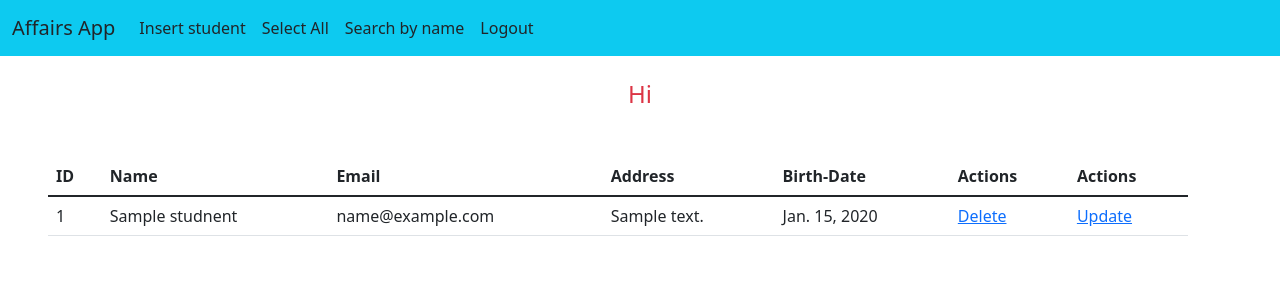
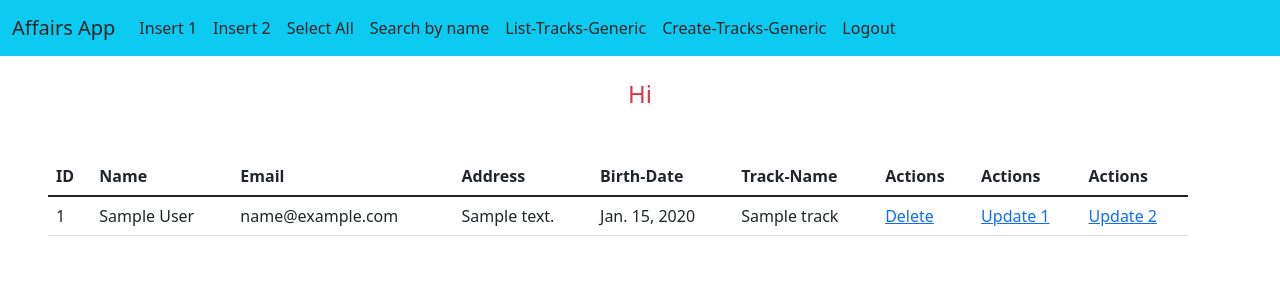
Before and after one commit to aya-98/django-labs, a Django app: page /select/ in a window 1280 px wide. Shown: the top 300 px of the page. Run offline with Django 3.2, Linux system fonts and the light colour scheme; tables that the repository leaves empty hold one stand-in row (values such as "Sample post"); some libraries are stand-ins or nearby versions.

Commit message:
third commit django lab4

```diff
--- a/day1/affairs/models.py
+++ b/day1/affairs/models.py
@@ -1,11 +1,12 @@
 from django.db import models
 
-class studnent(models.Model):
+class student(models.Model):
     id=models.AutoField(primary_key=True)
     name=models.CharField(max_length=30)
     mail=models.EmailField()
     bdate=models.DateField()
     address=models.CharField(max_length=40)
+    track= models.ForeignKey('track' , on_delete=models.CASCADE )
 
 class track(models.Model):
     name = models.CharField(max_length=20)
--- a/day1/affairs/templates/home.html
+++ b/day1/affairs/templates/home.html
@@ -14,7 +14,11 @@
               <div class="collapse navbar-collapse" >
                 <ul class="navbar-nav me-auto mb-2 mb-lg-0">
                   <li class="nav-item">
-                    <a class="nav-link text-dark"  href="/insert"> Insert student </a>
+                    <a class="nav-link text-dark"  href="/insert1"> Insert 1 </a>
+                  </li>
+
+                  <li class="nav-item">
+                    <a class="nav-link text-dark"  href="/insert2"> Insert 2 </a>
                   </li>
 
                   <li class="nav-item">
@@ -22,6 +26,12 @@
                   </li>
                   <li class="nav-item">
                     <a class="nav-link text-dark" href="/search"> Search by name  </a>
+                  </li>
+                  <li class="nav-item">
+                    <a class="nav-link text-dark" href="/list-tracks-generic"> List-Tracks-Generic </a>
+                  </li>
+                  <li class="nav-item">
+                    <a class="nav-link text-dark" href="/track-form"> Create-Tracks-Generic </a>
                   </li>
                   <li class="nav-item">
                     <a class="nav-link text-dark" href="/logout"> Logout  </a>
--- a/day1/affairs/templates/res-search.html
+++ b/day1/affairs/templates/res-search.html
@@ -11,6 +11,8 @@
                 <th> Email </th>
                 <th> Address </th>
                 <th> Birth-Date </th>
+                <th> Track-Name</th>
+
 
             </tr>
           </thead>
@@ -23,6 +25,7 @@
                   <td> {{stud.mail}}</td>
                   <td> {{stud.address}}</td>
                   <td>{{stud.bdate}}</td>
+                  <td>{{stud.track.name}}</td>
 
 
               </tr>
--- a/day1/affairs/templates/select.html
+++ b/day1/affairs/templates/select.html
@@ -13,6 +13,8 @@
                 <th> Email </th>
                 <th> Address </th>
                 <th> Birth-Date </th>
+                <th> Track-Name</th>
+                <th> Actions </th>
                 <th> Actions </th>
                 <th> Actions </th>
             </tr>
@@ -26,8 +28,10 @@
                   <td> {{stud.mail}}</td>
                   <td> {{stud.address}}</td>
                   <td>{{stud.bdate}}</td>
+                  <td>{{stud.track.name}}</td>
                   <td> <a href='/delete/{{stud.id}}' >  Delete </a> </td>
-                  <td> <a href='/update/{{stud.id}}'>  Update </a> </td>
+                  <td> <a href='/update1/{{stud.id}}'>  Update 1 </a> </td>
+                  <td> <a href='/update2/{{stud.id}}'>  Update 2 </a> </td>
 
 
 
--- a/day1/affairs/templates/update.html
+++ b/day1/affairs/templates/update.html
@@ -6,9 +6,10 @@
 {%block content%}
 
 <form class='container my-5 mx-5' method="POST">
+  <h6 class="text-danger text-center "> {{msg}} </h6>
     {%csrf_token%}
 
-    <div class="mb-3">
+    <!-- <div class="mb-3">
       <label  class="form-label"> User name </label>
       <input type="text" class="form-control" name="uname" value={{stud.name}} >
 
@@ -21,6 +22,8 @@
       <div class="mb-3">
         <label  class="form-label">  Address </label>
         <input type="text" class="form-control" name="address" value={{stud.address}}>
+     -->
+    {{form1.as_p}}
 
 
 <div class='d-flex justify-content-center mt-4'>
--- a/day1/affairs/views.py
+++ b/day1/affairs/views.py
@@ -1,17 +1,64 @@
+
+from dataclasses import fields
+from django.http import HttpResponse
 from django.shortcuts import render , redirect , HttpResponseRedirect
-from .models import studnent
+from .models import student , track
 from django.contrib.auth import logout
+from .forms import form1 , form2
+from django.views import View
+from django.views.generic import ListView , CreateView
+
 def insert_stud(req):
     if req.method=='POST':
-        studnent.objects.create(name=req.POST['uname'] , mail=req.POST['mail'] , address=req.POST['address'] , bdate=req.POST['bdate'])
+        student.objects.create(name=req.POST['uname'] , mail=req.POST['mail'] , address=req.POST['address'] , bdate=req.POST['bdate'])
         return render(req , 'insert.html')
 
     else:
         print('hellommmmm')
         return render(req , 'insert.html')
 
+def insert1(req):
+
+
+    if req.method=='POST':
+        s_form=form1(req.POST)
+        if s_form.is_valid():
+            print('hellonnnn')
+            student.objects.create(name=req.POST['name'] , mail=req.POST['mail'] , address=req.POST['address'] , bdate=req.POST['bdate'] , track=track.objects.get(id = req.POST['track']))
+            return  HttpResponseRedirect('/select/')
+
+        else:
+            msg= 'incorrect format for fields ' + str(s_form.errors.keys())
+
+            return render(req , 'insert.html' , {'form1' : s_form  , 'msg' : msg})
+
+
+    else:
+        s_form=form1()
+        return render(req , 'insert.html' , {'form1' : s_form })
+
+
+def insert2(req):
+    if req.method=='GET':
+        s_form=form2()
+        return render(req , 'insert.html' , {'form1' : s_form})
+
+    else:
+        s_form=form2(req.POST)
+        if s_form.is_valid():
+            s_form.save()
+            return  HttpResponseRedirect('/select/')
+
+        else:
+            msg= 'incorrect format for fields ' + str(s_form.errors.keys())
+            return render(req , 'insert.html' , {'form1' : s_form  , 'msg' : msg})
+
+
+
+
+
 def select_stud(req) :
-    studs=studnent.objects.all()
+    studs=student.objects.all()
     obj={}
     obj['studs']=studs
     print(studs)
@@ -23,7 +70,7 @@
         return render(req ,'search.html')
 
     else:
-        studs=studnent.objects.filter(name=req.POST['uname'])
+        studs=student.objects.filter(name=req.POST['uname'])
         return render(req ,'res-search.html' ,{'studs' : studs})
 
 
@@ -32,19 +79,79 @@
 
 
 def del_stud(req ,id):
-    studnent.objects.filter(id=id).delete()
-    return render(req ,'select.html' ,{'studs' : studnent.objects.all() })
+    student.objects.filter(id=id).delete()
+    return render(req ,'select.html' ,{'studs' : student.objects.all() })
 
 
 def update(req , id):
     if req.method =='GET':
-        stud = studnent.objects.get(id=id)
+        stud = student.objects.get(id=id)
         return render(req ,'update.html', {'stud': stud})
 
     else:
-        studnent.objects.filter(id=id).update(name=req.POST['uname'] , mail=req.POST['mail'] , address=req.POST['address'] )
+        student.objects.filter(id=id).update(name=req.POST['uname'] , mail=req.POST['mail'] , address=req.POST['address'] )
 
         return redirect(select_stud)
+
+class update1(View):
+
+    def get(self , req , id):
+        obj = student.objects.get(id=id)
+        print(obj.name)
+        s_form=form1({'name':obj.name , 'mail': obj.mail , 'address':obj.address , 'bdate':obj.bdate , 'track':obj.track.id })
+        return render(req ,'update.html', {'form1':s_form })
+
+    def post (self , req , id):
+        #obj = student.objects.get(id=id)
+        # print(obj.name)
+        s_form=form1(req.POST)
+        if s_form.is_valid():
+            student.objects.filter(id=id).update(name= req.POST['name']  , mail=req.POST['mail'] , address=req.POST['address'] , bdate=req.POST['bdate'] , track=track.objects.get(id = req.POST['track']) )
+            return  HttpResponseRedirect('/select/')
+
+        else:
+            msg= 'incorrect format for fields ' + str(s_form.errors.keys())
+
+            return render(req , 'update.html' , {'form1' : s_form  , 'msg' : msg})
+
+
+
+
+
+
+class update2(View):
+    def get(self , req , id):
+        obj = student.objects.get(id=id)
+        s_form= form2(instance=obj)
+        return render(req ,'update.html', {'form1':s_form })
+
+
+
+    def post(self , req , id):
+        s_form=form2(req.POST)
+        if s_form.is_valid():
+            obj = student.objects.get(id=id)
+            s_form2= form2(req.POST , instance=obj)
+            s_form2.save()
+            return  HttpResponseRedirect('/select/')
+
+        else:
+            msg= 'incorrect format for fields ' + str(s_form.errors.keys())
+
+            return render(req , 'update.html' , {'form1' : s_form  , 'msg' : msg})
+
+
+class trackList(ListView):
+    model=track
+
+class trackCreate(CreateView):
+    model=track
+    fields="__all__"
+
+def insert_track(req):
+
+    track.objects.create(name=req.POST['name'])
+    return HttpResponseRedirect('/list-tracks-generic/')
 
 
 
--- a/day1/day1/urls.py
+++ b/day1/day1/urls.py
@@ -24,11 +24,17 @@
 
     path('' , login , name='login') ,
     path('register/' , register , name='register') ,
-    path('insert/' ,insert_stud ),
+    path('insert1/' ,insert1 ),
+    path('insert2/' ,insert2 ),
     path('select/' , select_stud ,name='Select') ,
     path('search/' ,search_stud),
     path('delete/<id>' , del_stud),
-    path('update/<id>' ,update)  ,
+    path('update1/<id>' ,update1.as_view())  ,
+    path('update2/<id>' ,update2.as_view())  ,
+    path('list-tracks-generic/' ,trackList.as_view()) ,
+    path('track-form/' ,trackCreate.as_view()) ,
+    path('insert-track/' ,insert_track ),
+
     path('logout/' , mylogout)
 
 
```
Also changed, not shown: day1/affairs/forms.py (added, +22 -0 lines), day1/affairs/templates/affairs/track_form.html (added, +15 -0 lines), day1/affairs/templates/affairs/track_list.html (added, +15 -0 lines), day1/affairs/templates/insert.html (+10 -5 lines), day1/affairs/migrations/0003_studnent_trackid.py (added), day1/affairs/migrations/0004_rename_trackid_studnent_track.py (added), day1/affairs/migrations/0005_rename_studnent_student.py (added).
